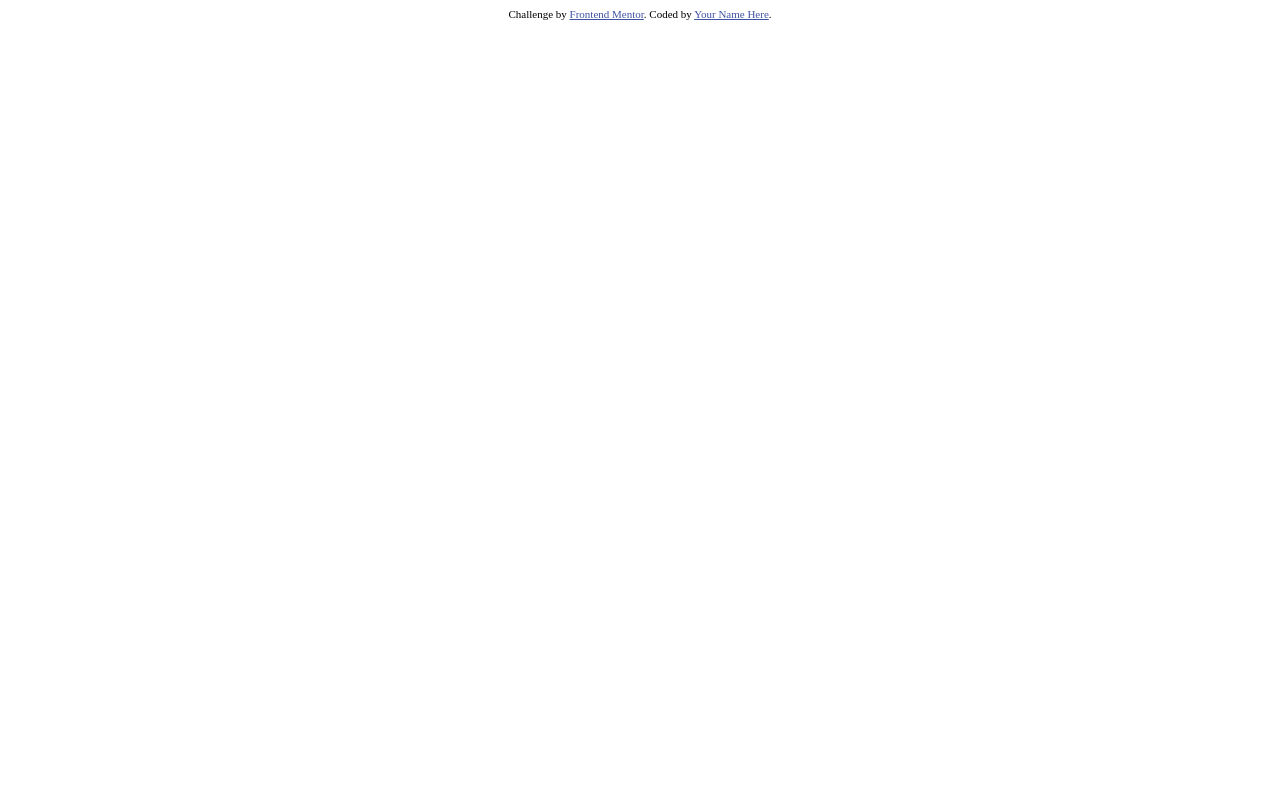
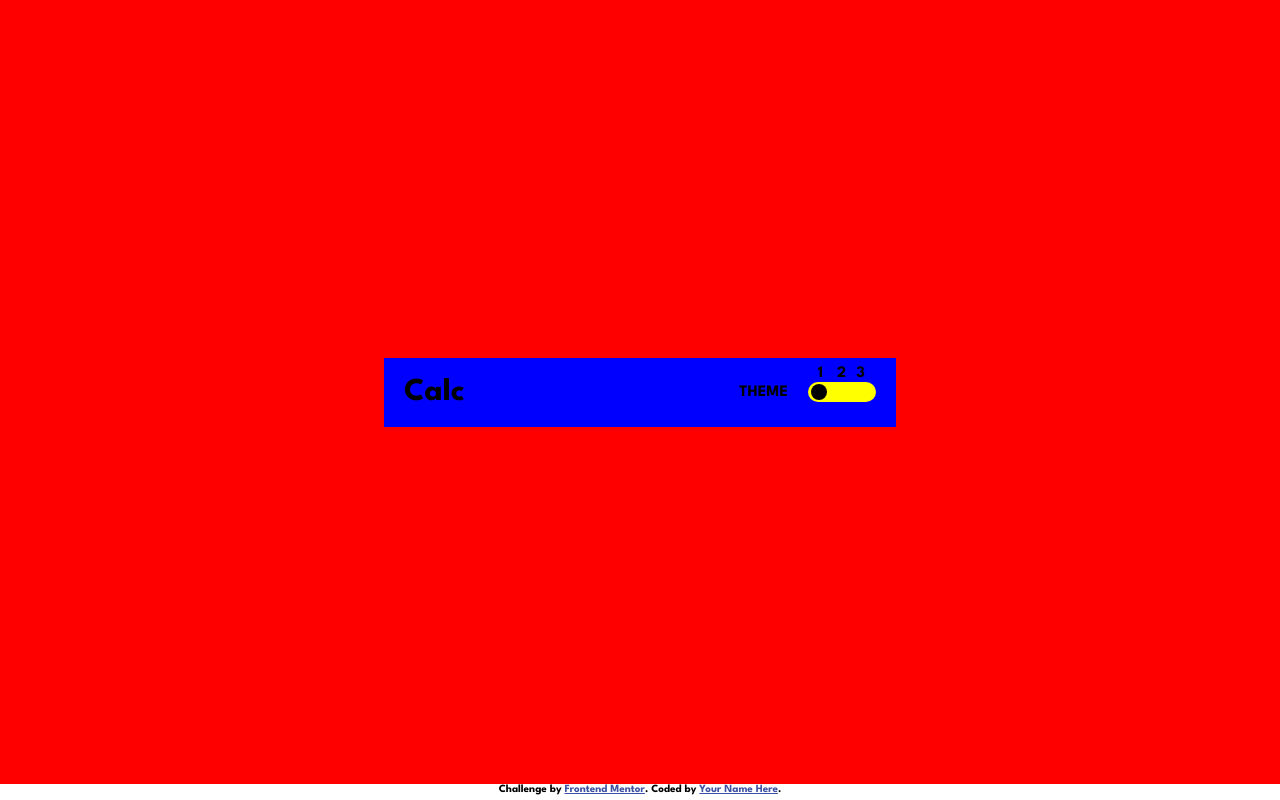
Before and after one commit to Mavreon/Calculator-App, a website: page index.html in a window 1280 px wide. Drawn offline with Linux system fonts and the light colour scheme.

Commit message:
Project Updates

```diff
--- a/index.html
+++ b/index.html
@@ -8,7 +8,7 @@
 
   <title>Frontend Mentor | Calculator app</title>
   <!-- Feel free to remove these styles or customise in your own stylesheet 👍 -->
-
+  <link href="https://fonts.googleapis.com/css2?family=League+Spartan:wght@700&display=swap" rel="stylesheet">
   <link rel="stylesheet" href="/style.css">
   <style>
     .attribution { font-size: 11px; text-align: center; }
@@ -16,10 +16,31 @@
   </style>
 </head>
 <body>
-
-  <div class="attribution">
-    Challenge by <a href="https://www.frontendmentor.io?ref=challenge" target="_blank">Frontend Mentor</a>.
-    Coded by <a href="#">Your Name Here</a>.
-  </div>
+    <div class="container">
+       <div class="box">
+            <div class="head-section">
+                <h1 class="title">Calc</h1>
+                <div class="setting">
+                    <span class="label-text">Theme</span>
+                    <div class="toggle-theme-btn">
+                        <div class="theme-1">
+                            <span class="theme-text">1</span>
+                        </div>
+                        <div class="theme-2">
+                            <span class="theme-text">2</span>
+                        </div>
+                        <div class="theme-3">
+                            <span class="theme-text">3</span>
+                        </div>
+                        <div class="indicator"></div>
+                    </div>
+                </div>
+            </div>
+        </div>
+    </div>
+    <div class="attribution">
+        Challenge by <a href="https://www.frontendmentor.io?ref=challenge" target="_blank">Frontend Mentor</a>.
+        Coded by <a href="#">Your Name Here</a>.
+    </div>
 </body>
 </html>
--- a/main.scss
+++ b/main.scss
@@ -0,0 +1,133 @@
+*,*::after,*::before{
+    margin: 0;
+    padding: 0;
+    box-sizing: border-box;
+    transition: all 0.15s ease-in;
+}
+
+html{
+    font-size: 62.5%;
+}
+
+/* VARIABLES */
+/* THEME 1 COLOR VARIABLES*/
+$color-very-dark-desaturated-blue: hsl(222, 26%, 31%);
+$color-very-dark-desaturated-blue: hsl(223, 31%, 20%);
+$color-very-dark-desaturated-blue: hsl(224, 36%, 15%);
+$color-desaturated-dark-blue: hsl(225, 21%, 49%);
+$color-desaturated-dark-blue: hsl(224, 28%, 35%);
+$color-red: hsl(6, 63%, 50%);
+$color-dark-red: hsl(6, 70%, 34%);
+$color-light-grayish-orange: hsl(30, 25%, 89%);
+$color-grayish-orange: hsl(28, 16%, 65%);
+$color-very-dark-grayish-blue: hsl(221, 14%, 31%);
+/* THEME 2 COLOR VARIABLES*/
+$color-light-gray: hsl(0, 0%, 90%);
+$color-grayish-red: hsl(0, 5%, 81%);
+$color-very-light-gray: hsl(0, 0%, 93%);
+$color-dark-moderate-cyan: hsl(185, 42%, 37%);
+$color-very-dark-cyan: hsl(185, 58%, 25%);
+$color-orange: hsl(25, 98%, 40%);
+$color-dark-orange: hsl(25, 99%, 27%);
+$color-light-grayish-yellow: hsl(45, 7%, 89%);
+$color-dark-grayish-orange: hsl(35, 11%, 61%);
+$color-very-dark-grayish-yellow: hsl(60, 10%, 19%);
+/* THEME 3 COLOR VARIABLES*/
+$color-very-dark-violet: hsl(268, 75%, 9%);
+$color-very-dark-violet: hsl(268, 71%, 12%);
+$color-dark-violet: hsl(281, 89%, 26%);
+$color-vivid-magenta: hsl(285, 91%, 52%);
+$color-pure-cyan: hsl(176, 100%, 44%);
+$color-soft-cyan: hsl(177, 92%, 70%);
+$color-very-dark-violet: hsl(268, 47%, 21%);
+$color-dark-magenta: hsl(290, 70%, 36%);
+$color-light-yellow: hsl(52, 100%, 62%);
+$color-very-dark-blue: hsl(198, 20%, 13%);
+/* GENERIC COLOR VARIABLES*/
+$color-white: hsl(0, 0, 100%);
+
+body{
+    font-family: 'League Spartan', sans-serif;
+    max-width: 144rem;
+    margin: 0 auto;
+    font-size: 1.6rem;
+    height: 100vh;
+}
+
+.container{
+    background-color: red;
+    width: 100%;
+    height: 98%;
+    display: flex;
+    flex-direction: column;
+    align-items: center;
+    justify-content: center;
+    .box{
+        width: 40%;
+        background-color: blue;
+        padding: 2rem;
+        .head-section{
+            width: 100%;
+            display: flex;
+            justify-content: space-between;
+            .title{
+
+            }
+            .setting{
+                display: flex;
+                align-items: center;
+                justify-content: space-between;
+                gap: 2rem;
+                .label-text{
+                    text-transform: uppercase;
+                    font-size: 700;
+                }
+                .toggle-theme-btn{
+                    position: relative;
+                    display: flex;
+                    justify-content: space-evenly;
+                    align-items: center;
+                    text-align: center;
+                    padding: 0 0.5rem;
+                    background-color: yellow;
+                    border-radius: 100px;
+                    width: 6.8rem;
+                    height: 2rem;
+                    //overflow: hidden;
+
+                    .indicator{
+                        position: absolute;
+                        width: 1.6rem;
+                        height: 1.6rem;
+                        background-color: black;
+                        border-radius: 100px;
+                        transform: translateX(-2.3rem);
+                        /*-2.3rem 0rem 2.3rem*/
+                    }
+
+                    .theme{
+                        &-1{
+                            //background-color: green;
+                            width: 100%;
+                            height: 2rem;
+                        }
+                        &-2{
+                            //background-color: skyblue;
+                            width: 100%;
+                            height: 2rem;
+                        }
+                        &-3{
+                            //background-color: orange;
+                            width: 100%;
+                            height: 2rem;
+                        }
+                        &-text{
+                            position: absolute;
+                            transform: translate(-5px, -16px);
+                        }
+                    }
+                }
+            }
+        }
+    }
+}
```
Also changed, not shown: package.json (added, +22 -0 lines), style-guide.md (+1 -1 lines), style.css, 1 other file.
